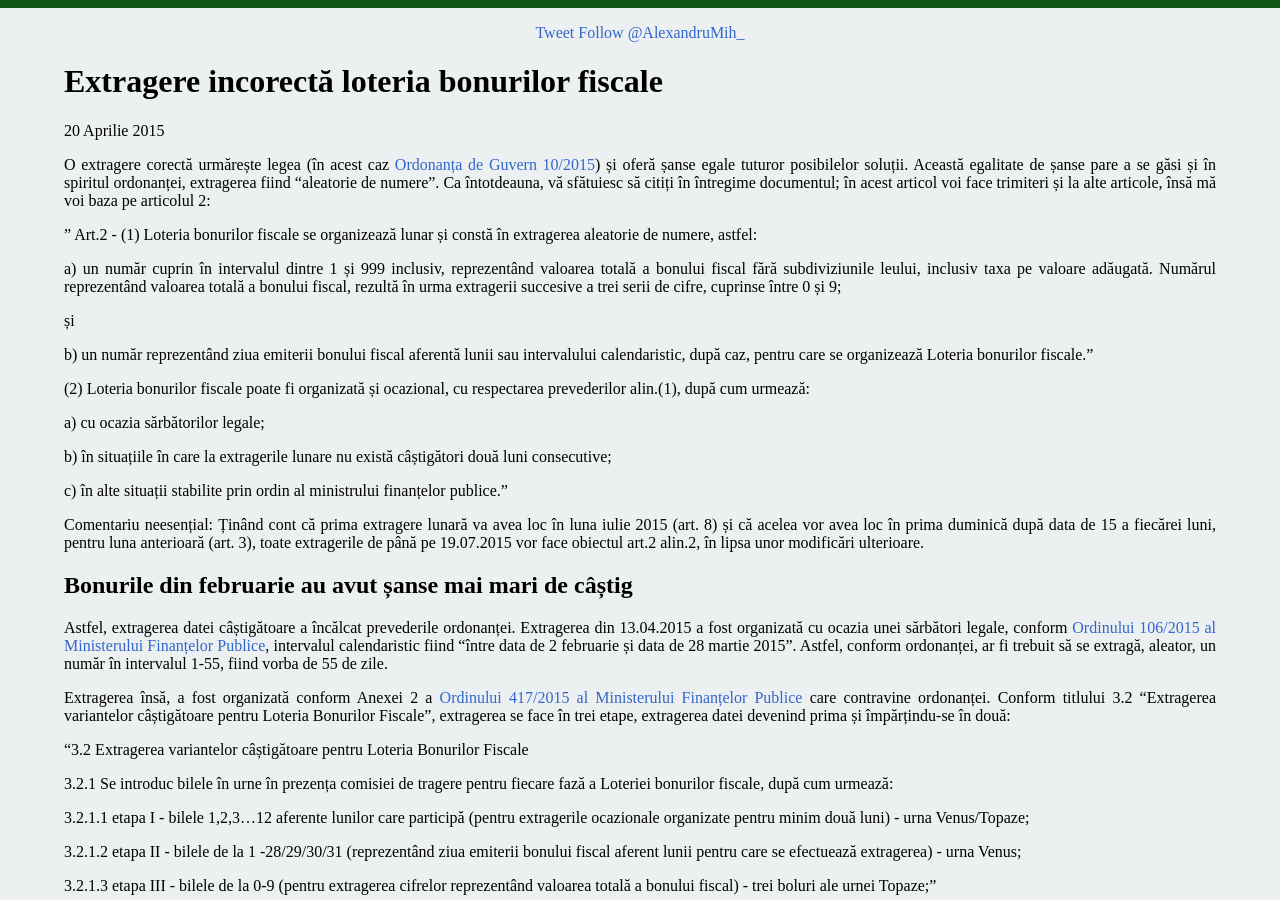
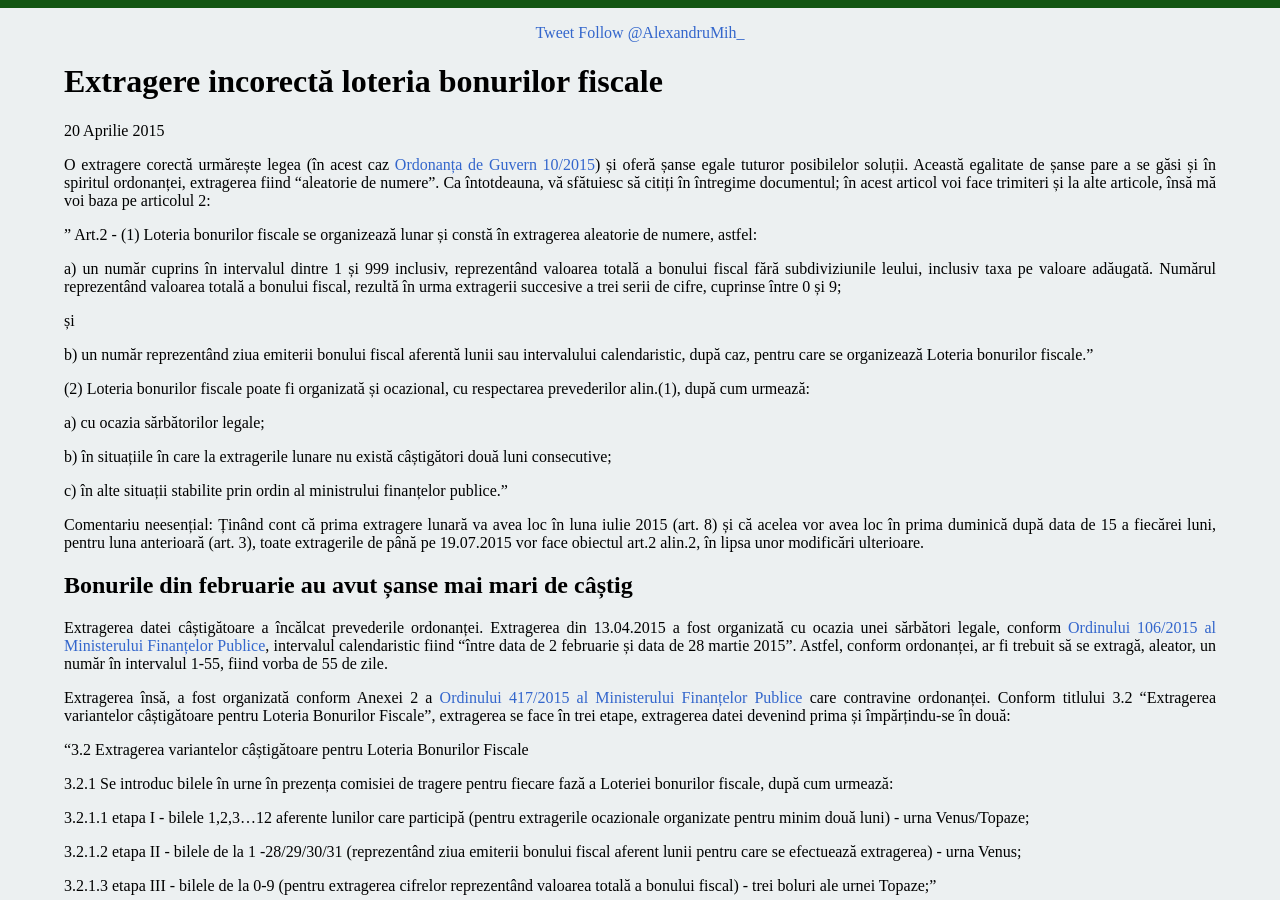
Before and after one commit to AlexandruMihailescu/alexandrumihailescu.github.com, a Jekyll site: the page built from _posts/2015-04-20-extragere-incorecta-loteria-bonurilor.md, in a window 1280 px wide and 900 px high, scrolled down 363 px. Built offline with Jekyll 4.4.1, drawn with Linux system fonts in a browser that asks for light colours; nearby versions of some CDN libraries; Markdown is read by kramdown in place of the engine named in the settings; comment, search, counter and statistics services are not loaded; some of the changed text lies outside the part shown.

Commit message:
corrected spelling errors

```diff
--- a/_posts/2015-04-20-extragere-incorecta-loteria-bonurilor.md
+++ b/_posts/2015-04-20-extragere-incorecta-loteria-bonurilor.md
@@ -9,7 +9,7 @@ O extragere corectă urmărește legea (în acest caz [Ordonanța de Guvern 10/2
 
 " Art.2 - (1) Loteria bonurilor fiscale se organizează lunar și constă în extragerea aleatorie de numere, astfel:
 
-a) un număr cuprin în intervalul dintre 1 și 999 inclusiv, reprezentând valoarea totală a bonului fiscal fără subdiviziunile leului, inclusiv taxa pe valoare adăugată. Numărul reprezentând valoarea totală a bonului fiscal, rezultă  în urma extragerii succesive a trei serii de cifre, cuprinse între 0 și 9;
+a) un număr cuprins în intervalul dintre 1 și 999 inclusiv, reprezentând valoarea totală a bonului fiscal fără subdiviziunile leului, inclusiv taxa pe valoare adăugată. Numărul reprezentând valoarea totală a bonului fiscal, rezultă  în urma extragerii succesive a trei serii de cifre, cuprinse între 0 și 9;
 
 și
 
@@ -27,7 +27,7 @@ Comentariu neesențial: Ținând cont că prima extragere lunară va avea loc î
 
 <h2><strong>Bonurile din februarie au avut șanse mai mari de câștig</strong></h2>
 
-Astfel, extragerea datei câștigătoare a încălcat prevederile ordonanței. Extragerea din 13.04.2015 a fost organizată cu ocazia unei sărbători legale, conform [Ordinului 106/2015 al Ministerului Finanțelor Publice](http://discutii.mfinante.ro/static/10/Mfp/OMFP106_2015.pdf), intervalul calendaristic fiind "între data de 2 februarie și data de 28 martie 2015". Astfel, conform ordonanței, ar fi trebuit să se extragă, aleator, un număr în intervalul 1-55, fiind vorba de 55 de zile.
+Extragerea datei câștigătoare a încălcat prevederile ordonanței. Extragerea din 13.04.2015 a fost organizată cu ocazia unei sărbători legale, conform [Ordinului 106/2015 al Ministerului Finanțelor Publice](http://discutii.mfinante.ro/static/10/Mfp/OMFP106_2015.pdf), intervalul calendaristic fiind "între data de 2 februarie și data de 28 martie 2015". Astfel, conform ordonanței, ar fi trebuit să se extragă, aleator, un număr în intervalul 1-55, fiind vorba de 55 de zile.
 
 Extragerea însă, a fost organizată conform Anexei 2 a [Ordinului 417/2015 al Ministerului Finanțelor Publice](http://discutii.mfinante.ro/static/10/Mfp/OMFP417_2015.pdf) care contravine ordonanței. Conform titlului 3.2 "Extragerea variantelor câștigătoare pentru Loteria Bonurilor Fiscale", extragerea se face în trei etape, extragerea datei devenind prima și împărțindu-se în două:
 
```
Also changed, not shown: other parts of _posts/2015-04-20-extragere-incorecta-loteria-bonurilor.md (+1 -1 lines).
